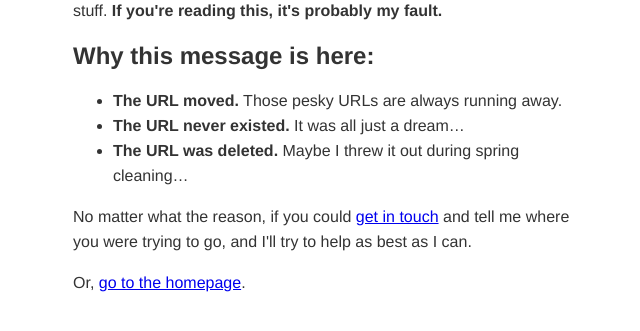
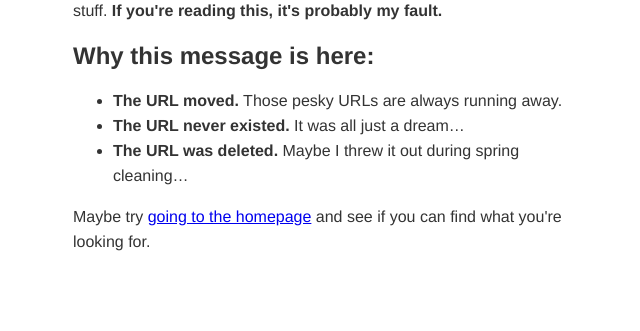
Before and after one commit to cmaclell/SimpleDown, a PHP site: page /templates/404.php in a window 1280 px wide. Shown: the part 307-638 px from the top of the page, without its empty margins (317-957 px from the left). Run offline with PHP 8.4, Linux system fonts and the light colour scheme.

Commit message:
Removed contact paragraph.

```diff
--- a/templates/404.php
+++ b/templates/404.php
@@ -23,8 +23,7 @@
             <li><strong>The URL never existed.</strong> It was all just a dream&hellip;</li>
             <li><strong>The URL was deleted.</strong> Maybe I threw it out during spring cleaning&hellip;</li>
           </ul>
-          <p>No matter what the reason, if you could <a href="/contact">get in touch</a> and tell me where you were trying to go, and I'll try to help as best as I can.</p>
-          <p>Or, <a href="/">go to the homepage</a>.</p>
+          <p>Maybe try <a href="/">going to the homepage</a> and see if you can find what you're looking for.</p>
         </div>
       </article>
     </div><!-- .wrap -->
```
